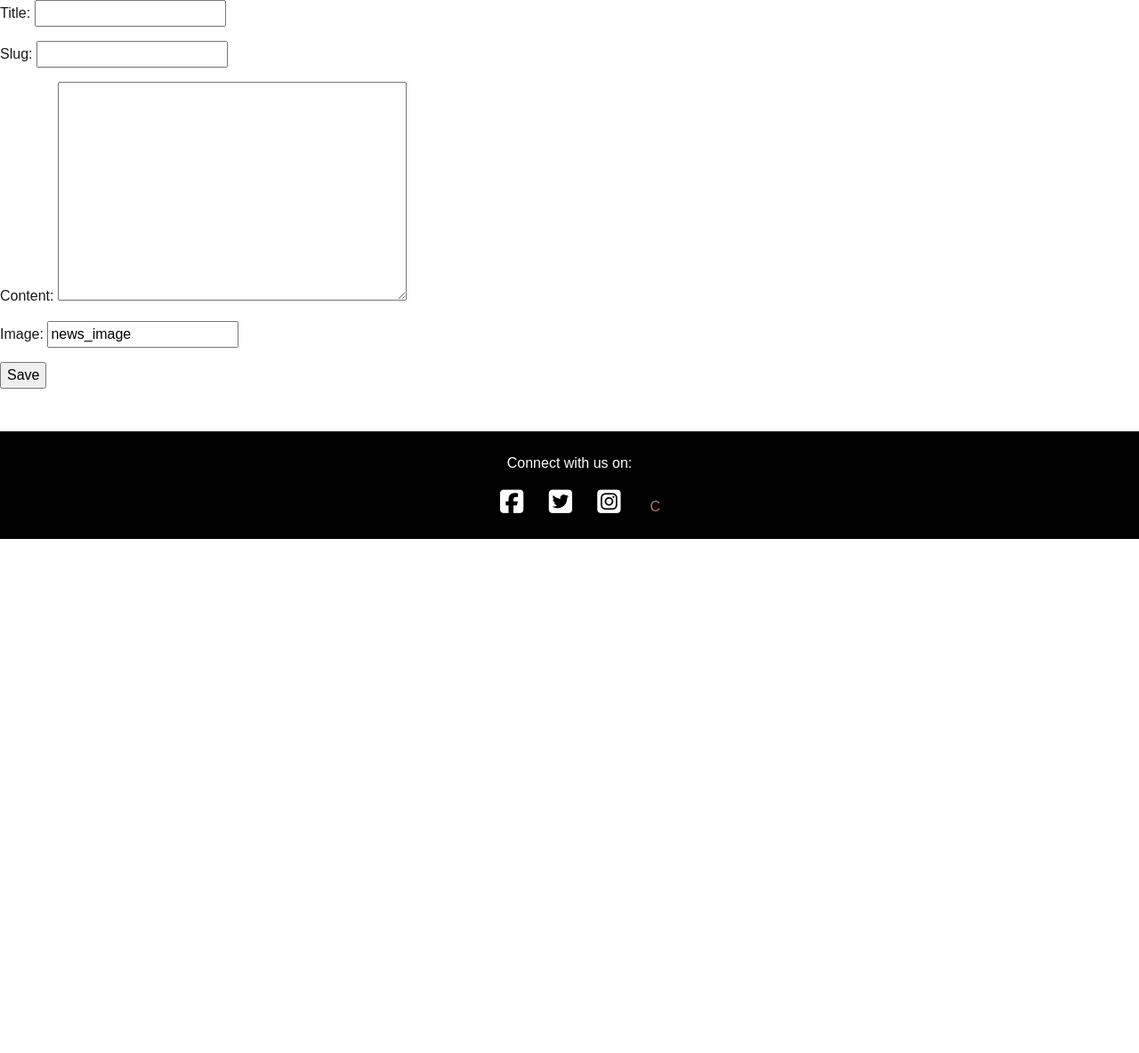
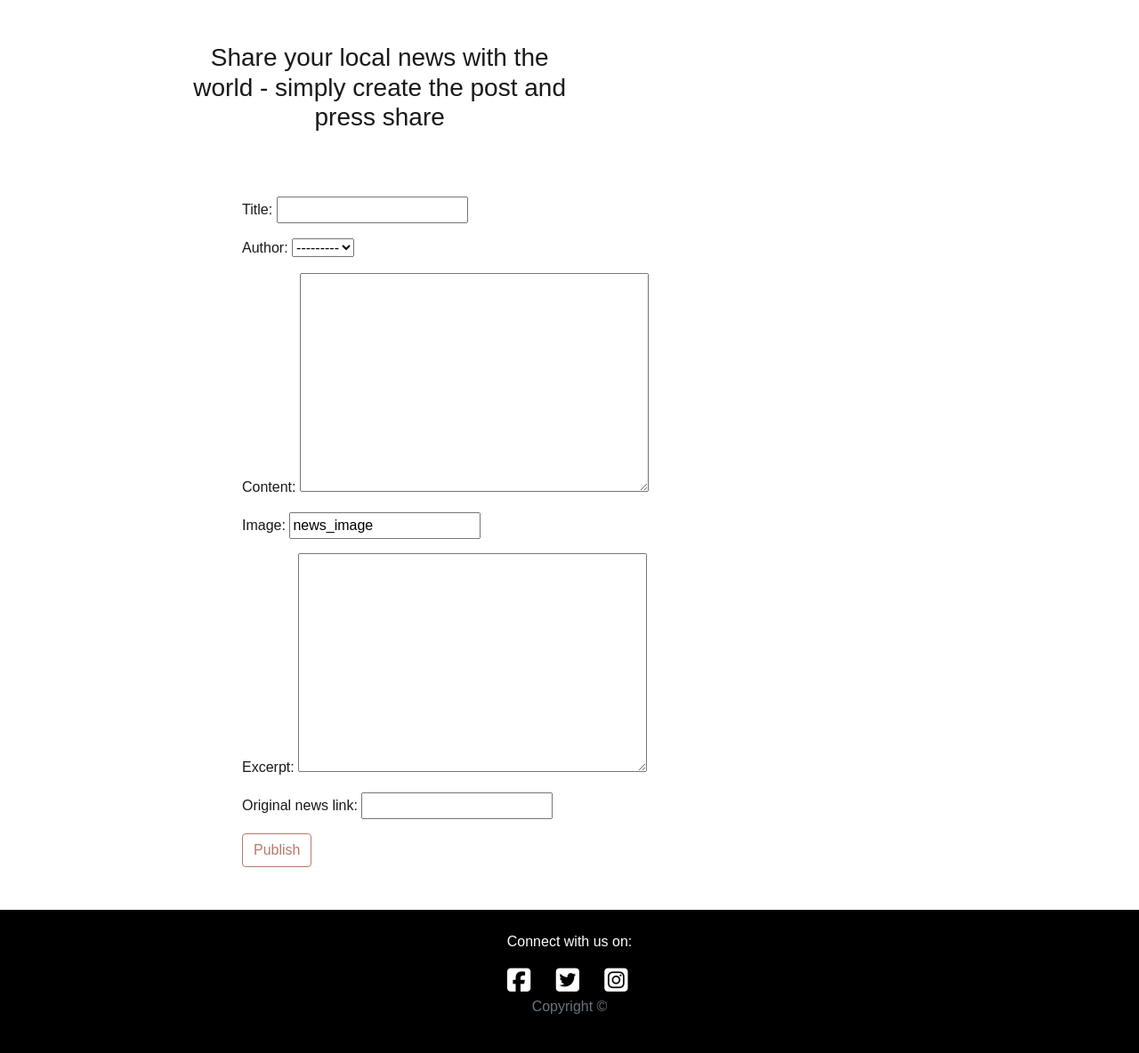
Before and after one commit to viktoriamahrberg/fashion-news-board, a Django app: page /add_post/ in a window 1280 px wide. Shown: the part 89-1273 px from the top of the page at 89% size. Before the commit the page ends 695 px from the top, so only its background shows below. Run offline with Django 3.2, Linux system fonts and the light colour scheme; some libraries are stand-ins or nearby versions; some web fonts are replaced.

Commit message:
Add create post view and update slug to modely.py

```diff
--- a/fashionewsapp/forms.py
+++ b/fashionewsapp/forms.py
@@ -1,5 +1,6 @@
 from .models import Comment, Post
 from django import forms
+
 
 
 class CommentForm(forms.ModelForm):
@@ -12,4 +13,4 @@
 class AddPostForm(forms.ModelForm):
     class Meta:
         model = Post
-        fields = ('title', 'slug', 'content', 'featured_image')
+        fields = ('title', 'author', 'content', 'featured_image', 'excerpt', 'original_news_link',)
--- a/fashionewsapp/models.py
+++ b/fashionewsapp/models.py
@@ -1,7 +1,8 @@
 from django.db import models
 from django.contrib.auth.models import User
 from cloudinary.models import CloudinaryField
-
+from django.template.defaultfilters import slugify
+from django.urls import reverse
 
 
 class Post(models.Model):
@@ -16,7 +17,7 @@
     featured_image = CloudinaryField('image', default='news_image')
     excerpt = models.TextField(blank=True)
     date_published = models.DateTimeField(auto_now_add=True)
-    original_news_link = models.URLField(blank=False, null=False)
+    original_news_link = models.URLField(blank=True, null=True)
 
     class Meta:
         ordering = ['date_published']
@@ -24,6 +25,14 @@
     def __str__(self):
         return self.title
 
+    def save(self):
+        if not self.slug:
+            self.slug = slugify(self.title)
+
+        super(Post, self).save()
+
+    def get_absolute_url(self):
+        return reverse ('post_detail', args=[str(self.slug)])
 
 
 class Comment(models.Model):
--- a/fashionewsapp/views.py
+++ b/fashionewsapp/views.py
@@ -1,9 +1,8 @@
 from django.shortcuts import render, get_object_or_404
 from django.views import generic, View
-from .models import Post, Comment
+from .models import Post
 from .forms import CommentForm, AddPostForm
 from django.views.generic.edit import CreateView
-
 
 
 class PostList(generic.ListView):
@@ -58,26 +57,6 @@
 
 class CreatePost(CreateView):
 
-        model = Post
-        form_class = AddPostForm
-        template_name = 'add_post.html'
-
-
-
-    #     add_post_form = AddPostForm(data=request.POST)
-    #     if add_post_form.is_valid():
-    #         add_post_form.instance.email = request.user.email
-    #         add_post_form.instance.name = request.user.username
-    #         add_post = add_post_form.save(commit=False)
-    #         add_post.post = post
-    #         add_post.save()
-    #     else:
-    #         add_post_form = AddPostForm()
-
-    #     return render (
-    #         request,
-    #         "add_post.html",
-    #         {
-    #             "add_post_form": AddPostForm(),
-    #         }
-    #     )
+    model = Post
+    form_class = AddPostForm
+    template_name = 'add_post.html'
--- a/templates/add_post.html
+++ b/templates/add_post.html
@@ -3,14 +3,27 @@
 
 {% load crispy_forms_tags %}
 
+<div class="col-md-4 mt-5 mb-5 offset-md-2">
+    <h3 class="add_post_title text-center">Share your local news with the world - simply create the post and press share
+    </h3>
+</div>
+<div class="container">
+    <div class="row">
+      <div class="col-md-8 mt-4 offset-md-2">
+<form method="post">
+        {% csrf_token %}
+        {{ form.as_p | safe }}
 
-
-<form method="post">
-    {% csrf_token %}
-    {{ form.as_p }}
-    <input type="submit" value="Save">
+    </textarea>
+        <button class="btn btn-outline-success" input type="submit">Publish
+     </button>
+</div>
+</div>
+</div>
 </form>
 
 
 
+
+
 {% endblock content %}
--- a/templates/base.html
+++ b/templates/base.html
@@ -12,7 +12,9 @@
   <!-- Google Font -->
   <link rel="preconnect" href="https://fonts.googleapis.com">
   <link rel="preconnect" href="https://fonts.gstatic.com" crossorigin>
-    <link href="https://fonts.googleapis.com/css2?family=Alatsi&family=Poiret+One&family=Syncopate:wght@400;700&display=swap" rel="stylesheet">
+  <link
+    href="https://fonts.googleapis.com/css2?family=Alatsi&family=Poiret+One&family=Syncopate:wght@400;700&display=swap"
+    rel="stylesheet">
 
   <!-- Font Awsome -->
   <script src="https://kit.fontawesome.com/2990def59c.js" crossorigin="anonymous"></script>
@@ -33,8 +35,10 @@
 <body>
   <nav class="navbar navbar-expand-lg navbar-white bg-black">
     <div class="container-fluid">
-            <a class="navbar-brand" href="{% url 'home' %}"><span class="logo">FASHIO<span class="half-logo">NEWS</span></span></a>
-          <button class="navbar-toggler" type="button" data-bs-toggle="collapse" data-bs-target="#navbarSupportedContent" aria-controls="navbarSupportedContent" aria-expanded="false" aria-label="Toggle navigation">
+      <a class="navbar-brand" href="{% url 'home' %}"><span class="logo">FASHIO<span
+            class="half-logo">NEWS</span></span></a>
+      <button class="navbar-toggler" type="button" data-bs-toggle="collapse" data-bs-target="#navbarSupportedContent"
+        aria-controls="navbarSupportedContent" aria-expanded="false" aria-label="Toggle navigation">
         <span class="navbar-toggler-icon"></span>
       </button>
       <div class="collapse navbar-collapse" id="navbarSupportedContent">
@@ -56,13 +60,16 @@
 
 
           <li class="nav-item dropdown">
-                <a class="nav-link dropdown-toggle" href="#" id="navbarDropdown" role="button" data-bs-toggle="dropdown" aria-expanded="false">
+            <a class="nav-link dropdown-toggle" href="#" id="navbarDropdown" role="button" data-bs-toggle="dropdown"
+              aria-expanded="false">
               Topic
             </a>
             <ul class="dropdown-menu" aria-labelledby="navbarDropdown">
               <li><a class="dropdown-item" href="#">Action</a></li>
               <li><a class="dropdown-item" href="#">Another action</a></li>
-                  <li><hr class="dropdown-divider"></li>
+              <li>
+                <hr class="dropdown-divider">
+              </li>
               <li><a class="dropdown-item" href="#">Something else here</a></li>
             </ul>
           </li>
@@ -90,7 +97,7 @@
     <a href="#"><i class="fab fa-instagram-square ms-4"></i></a>
     <a href="#"><i class="fab fa-youtube-round ms-4"></i></a>
 
-        <span id=copyright>C </span>
+    <p class="copyright text-muted">Copyright &copy; <span id="copyright"></span></p>
 
 
 
@@ -99,4 +106,5 @@
 <script>
   $("#copyright").text(new Date().getFullYear());
 </script>
+
 </html>
--- a/templates/index.html
+++ b/templates/index.html
@@ -22,7 +22,7 @@
                                 <img class="card-img-top" src=" {{ post.featured_image.url }}">
                                 {% endif %}
                             </div>
-                            <a href="{% url 'post_detail' post.slug%}" class="post-link">
+                            <a href="{% url 'post_detail' post.slug %}" class="post-link">
                                 <h5 class="card-title mt-4">{{ post.title }}</h5>
                                 <p class="card-text">{{ post.excerpt }}</p>
                             </a>
```
Also changed, not shown: fashionewsapp/migrations/0005_alter_post_original_news_link.py (added). Lines whose indentation alone changed are shown as unchanged.
